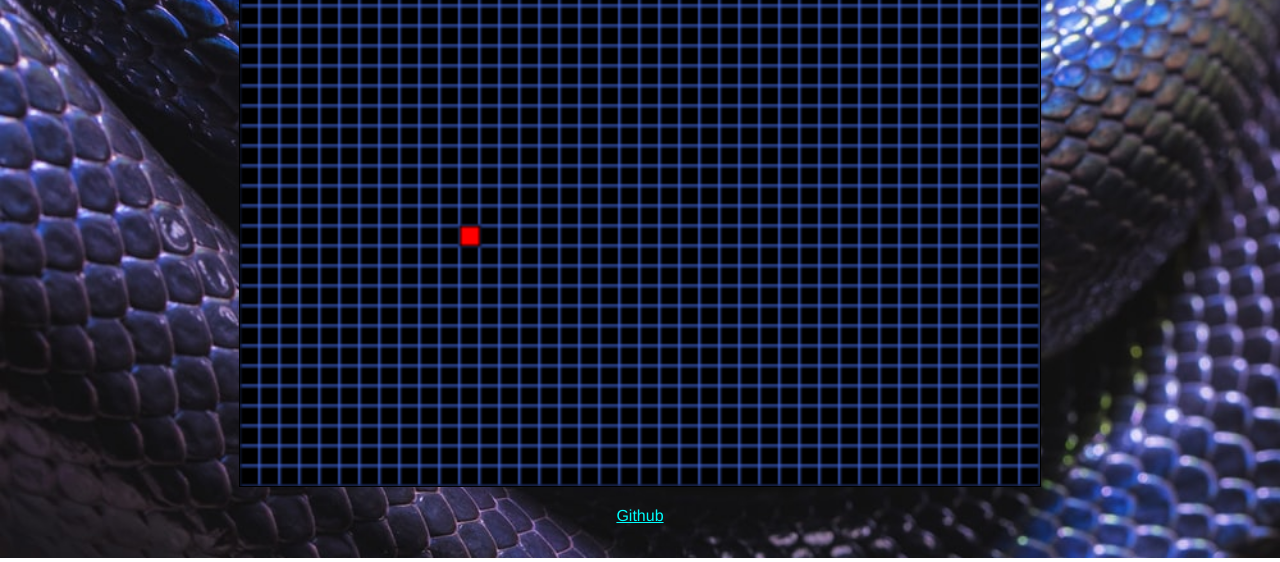
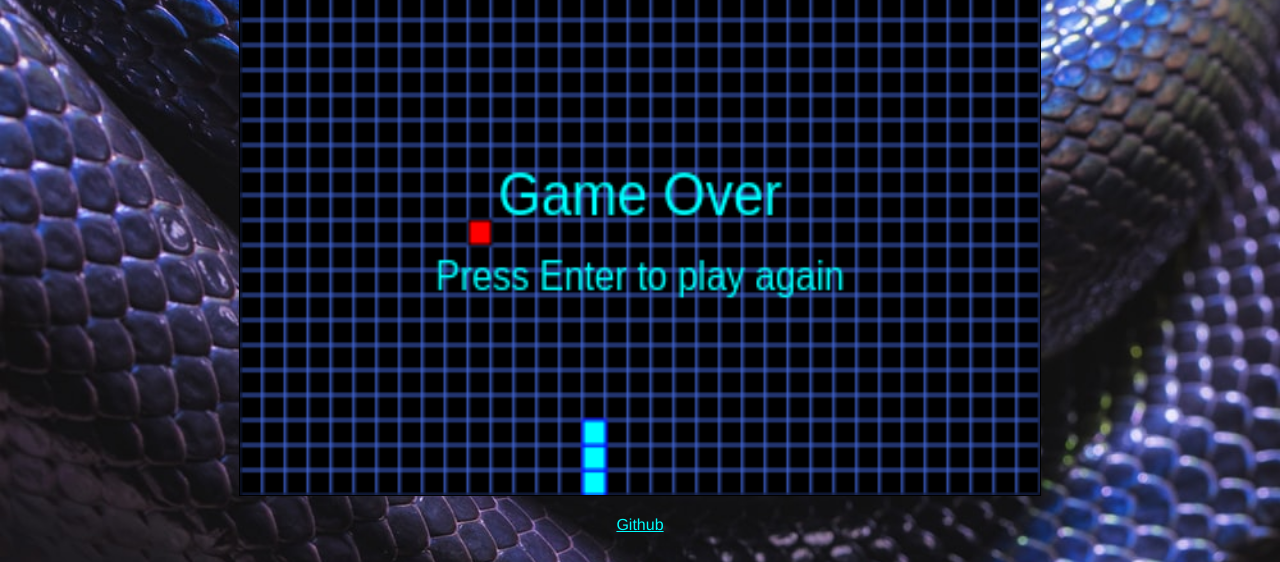
Before and after one commit to fsiino/ts-snake, a website built with webpack: page index.html in a window 1280 px wide. Shown: the part 242-804 px from the top of the page. Built offline with Linux system fonts and the light colour scheme.

Commit message:
Add boundary collision and gameOver restart methods

```diff
--- a/css/style.css
+++ b/css/style.css
@@ -13,10 +13,11 @@ canvas {
   border: 1px solid black;
   width: 800px;
   height: 500px;
+  margin-top: 20px;
 }
 
 #high-score {
-  font-size: 36px;
+  font-size: 26px;
   color: white;
   text-shadow: 2px 2px darkblue;
 }
--- a/index.html
+++ b/index.html
@@ -13,7 +13,7 @@
     <h1 class="header">TS Snake</h1>
     <div id="high-score">High Score: 0</div>
     <div id="score">Score: 0</div>
-    <canvas id="game" height="250" width="400"></canvas>
+    <canvas id="game" height="200" width="350"></canvas>
   </div>
   <footer>
     <a href="https://github.com/fsiino/ts-snake" target="_blank">Github</a>
--- a/src/constants.ts
+++ b/src/constants.ts
@@ -14,8 +14,8 @@ export const Settings = {
   },
   grid: {
     TILECOLOR: 'black',
-    // TILESTROKE: '',
-    TILESROW: 40,
-    TILESCOL: 25
+    TILESTROKE: 'rgb(68,105,220)',
+    TILESROW: 35,
+    TILESCOL: 20
   },
 }
--- a/src/food.ts
+++ b/src/food.ts
@@ -44,5 +44,4 @@ export class Food {
       x, y, 10, 10
     )
   }
-
 }
--- a/src/game.ts
+++ b/src/game.ts
@@ -59,14 +59,48 @@ export class Game {
     return this.snake.body[0].x === this.food.foodLoc[0] && this.snake.body[0].y === this.food.foodLoc[1]
   }
 
-  private gameEnd() {
+  private hitWall() {
+    // Check if snake hits canvas boundaries:
+    const head = this.snake.body[0];
+    if (head.x <= 0 || head.x >= this.canvasWidth - 10 || head.y <= 0 || head.y >= this.canvasHeight - 10) {
+      return true;
+    }
+  }
 
+  private gameOver(): void {
+    this.ctx.textAlign = 'center';
+    this.ctx.font = '18pt Arial';
+    this.ctx.fillText('Game Over', this.canvasWidth / 2, (this.canvasHeight / 2) - 12)
+    this.ctx.textAlign = 'center';
+    this.ctx.font = '12pt Arial';
+    this.ctx.fillText('Press Enter to play again', this.canvasWidth / 2, (this.canvasHeight / 2) + 18)
+
+    document.addEventListener('keydown', e => {
+      if (e.keyCode === 13) this.restart();
+    })
+  }
+
+  private restart(): void {
+    this.currentScore = 0;
+    this.snake.body = this.snake.body = [
+      { x: 150, y: 60 },  // head
+      { x: 140, y: 60 },
+      { x: 130, y: 60 },
+    ]
+    this.snake.dx = 0;
+    this.snake.dy = 10;
+    this.loop();
   }
 
   private loop(): void  {
     // this.requestedFrameId = requestAnimationFrame(() => this.loop());
     // console.log("looping");
     // console.log(++this.loopCount);
+
+    if (this.hitWall()) {
+      this.gameOver();
+      return;
+    };
 
     setTimeout((): void => {
       this.clearCanvas();
@@ -82,6 +116,7 @@ export class Game {
       this.food.drawFood(this.food.foodLoc[0], this.food.foodLoc[1]);
       this.snake.moveSnake(this.food.foodLoc);
       this.snake.drawSnake();
+
       this.loop();
     }, Settings.game.GAMESPEED);
   }
@@ -93,5 +128,4 @@ export class Game {
   public endLoop(): void  {
     cancelAnimationFrame(this.requestedFrameId);
   }
-
 }
--- a/src/grid.ts
+++ b/src/grid.ts
@@ -18,7 +18,7 @@ export class Grid {
     this.drawGrid();
   }
 
-  drawGrid() {
+  drawGrid(): void {
     this.ctx.fillStyle = Settings.grid.TILECOLOR;
     this.ctx.strokeStyle = Settings.game.CANVASBGCOLOR;
     let tilesAcross = Settings.grid.TILESROW;
@@ -34,6 +34,5 @@ export class Grid {
         )
       }
     }
-
   }
 }
--- a/src/snake.ts
+++ b/src/snake.ts
@@ -5,9 +5,6 @@ type snakePart = {
   x: number,
   y: number
 }
-
-// const SNAKECOLOR = 'cyan';
-// const SNAKESTROKECOLOR = 'blue';
 
 export class Snake {
 
@@ -97,5 +94,4 @@ export class Snake {
         return;
     };
   }
-
 }
```
Also changed, not shown: README.md, build/bundle.js.
